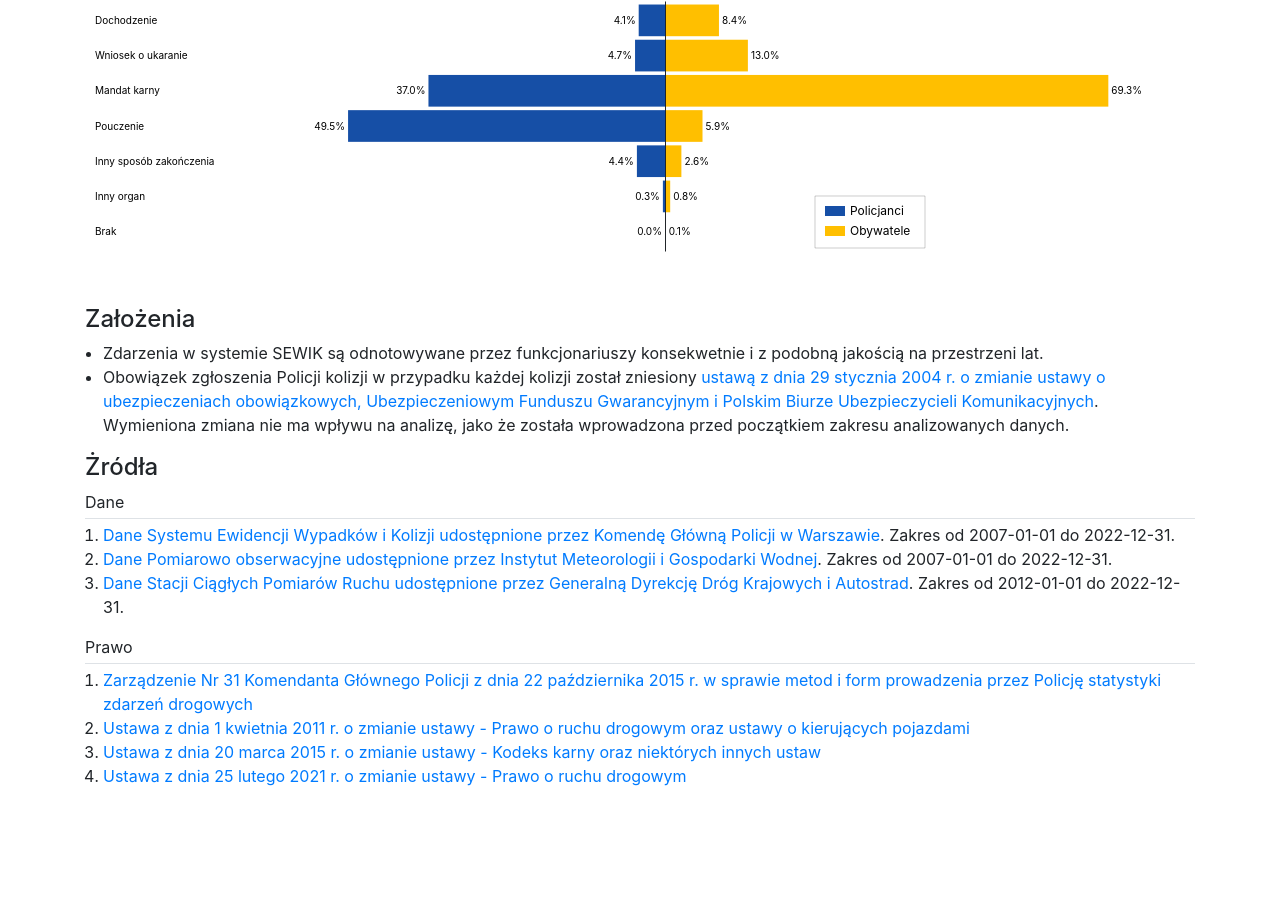
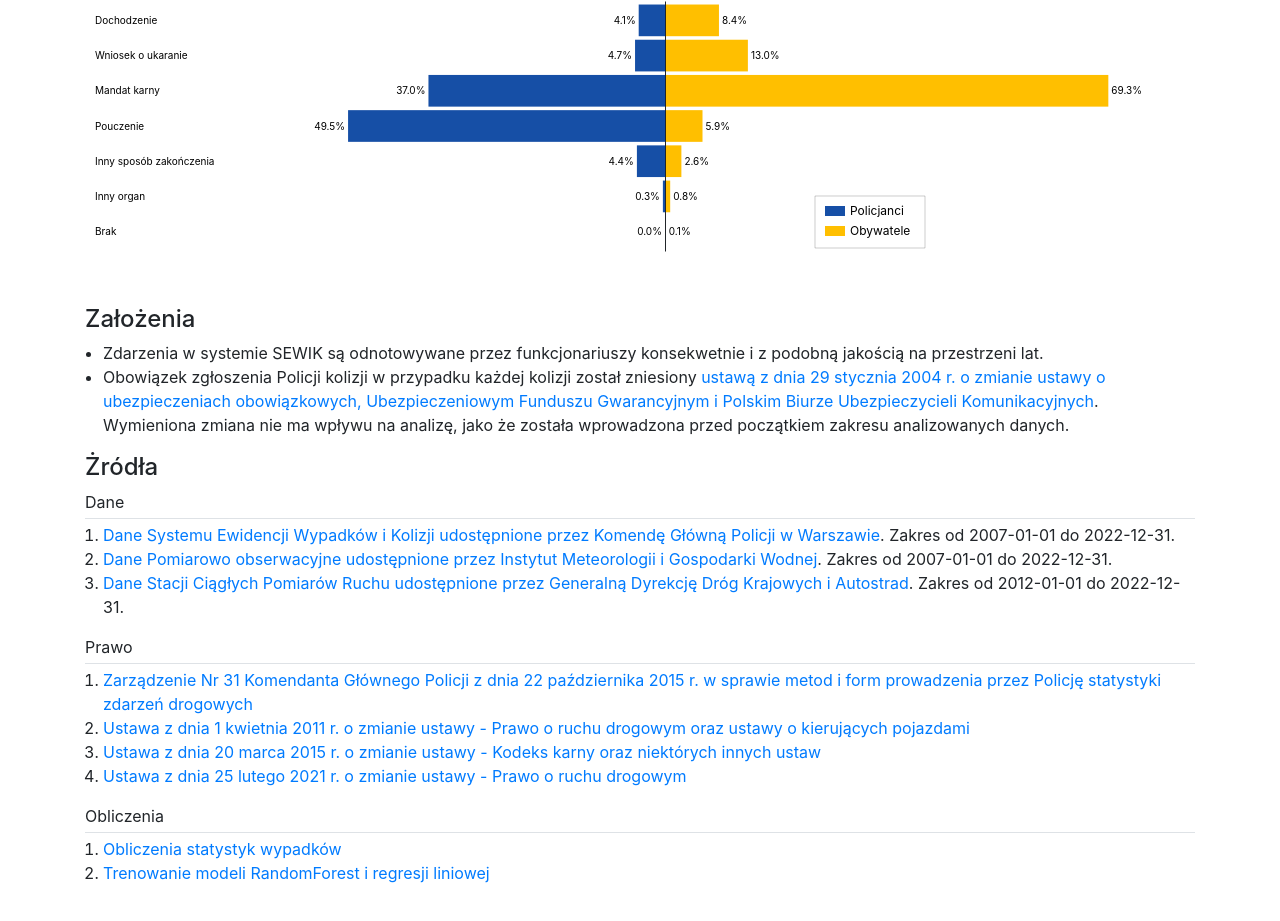
Before and after one commit to kuba-k-k/pl-accidents, a plain HTML site: page index.html in a window 1280 px wide. Shown: the part 4437-5358 px from the top of the page. Before the commit the page ends 5281 px from the top, so only its background shows below. Drawn offline with nearby package versions, Linux system fonts and the light colour scheme.

Commit message:
Update index.html

```diff
--- a/index.html
+++ b/index.html
@@ -358,6 +358,13 @@
           <li><a href="https://isap.sejm.gov.pl/isap.nsf/DocDetails.xsp?id=WDU20150000541" target="_blank">Ustawa z dnia 20 marca 2015 r. o zmianie ustawy - Kodeks karny oraz niektórych innych ustaw</a></li>
           <li><a href="https://isap.sejm.gov.pl/isap.nsf/DocDetails.xsp?id=WDU20210000463" target="_blank">Ustawa z dnia 25 lutego 2021 r. o zmianie ustawy - Prawo o ruchu drogowym</a></li>
         </ol>
+
+        <p class="mb-1">Obliczenia</p>
+        <div class="border-bottom w-100 px-1 mb-1"></div>
+        <ol style="padding-left: 18px;">
+          <li><a href="https://github.com/kuba-k-k/pl-accidents/blob/main/aux-calculations/calculate_accidents_stats.py" target="_blank">Obliczenia statystyk wypadków</a></li>
+          <li><a href="https://github.com/kuba-k-k/pl-accidents/blob/main/aux-calculations/train_traffic_weather_models.py" target="_blank">Trenowanie modeli RandomForest i regresji liniowej</a></li>
+        </ol>
         <br>
 
     </div>
```
